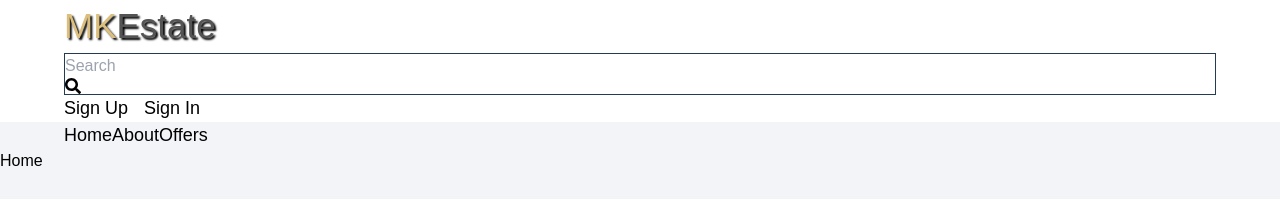
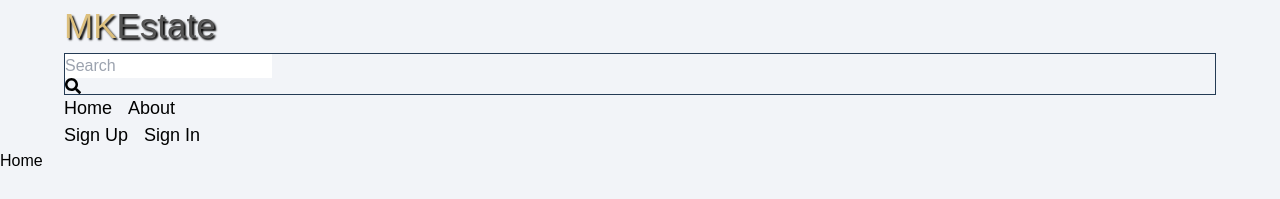
Before and after one commit to Moulouk321/mern-estate, a React (Vite) app in the folder client/: page / in a window 1280 px wide. Shown: the top 199 px of the page. Built offline with nearby package versions, Linux system fonts and the light colour scheme; no server answers.

Commit message:
Update header component with fixed header

```diff
--- a/client/src/App.css
+++ b/client/src/App.css
@@ -25,6 +25,7 @@ body{
 
 /*Background Colors*/
 .back-green{background-color: var(--color-green);}
+.back-original{background-color: var(--color-back);}
 .back-blue{background-color: var(--color-blue);}
 .back-dark{background-color: var(--color-dark);}
 .back-darkest{background-color: var(--color-darkest);}
--- a/client/src/components/header/Header.jsx
+++ b/client/src/components/header/Header.jsx
@@ -1,4 +1,4 @@
-import { useState } from 'react'
+import { useEffect, useState } from 'react'
 import { FaSearch } from 'react-icons/fa'
 import { Link } from "react-router-dom";
 import { useSelector } from 'react-redux'
@@ -9,10 +9,24 @@ export default function Header() {
   const { currentUser } = useSelector(state => state.user)
   const [openPopup, setOpenPopup] = useState(false);
   const HandleRemovePopUp = () => setOpenPopup(false);
+  const [isHeaderFixed, setIsHeaderFixed] = useState(false);
+
+  useEffect(() => {
+    const handleScroll = () => {
+      const scrollPosition = window.scrollY;
+      const shouldFixHeader = scrollPosition > 100;
+      setIsHeaderFixed(shouldFixHeader);
+    };
+
+    window.addEventListener('scroll', handleScroll);
+    return () => {
+      window.removeEventListener('scroll', handleScroll);
+    };
+  }, []);
   return (
-    <header>
+    <header className={isHeaderFixed ? 'fixed-header' : ''}>
         <div className='estate__header'>
-            <div className='estate__header-upper shadow-md back-white py-1'>
+            <div className='estate__header-upper shadow-md back-original py-1'>
               <div className='main-container flex items-center justify-between'>
                 <Link to='./'>
                   <h1 className='estate__header-upper_logo font-bold fs-40 flex justify-start'>
@@ -25,6 +39,13 @@ export default function Header() {
                   <FaSearch />
                 </form>
                 <div className='estate__header-upper_links flex items-center'>
+                  <div className='flex items-center justify-between py-2'>
+                    <div className='estate__header-lower_links flex items-center justify-center flex-1'>
+                      <Link to='./' className='fs-18 pointer color-basic-text'>Home</Link>
+                      <Link to='./about' className='fs-18 pointer color-basic-text'>About</Link>
+                      {/* <Link to='./offers' className='fs-18 pointer color-basic-text'>Offers</Link> */}
+                    </div>
+                  </div>
                   <Link to='./sign-up' className='fs-18 pointer'>Sign Up</Link>
                   {/* <Link to='./profile' className='fs-18 pointer'> */}
                     { currentUser ? (
@@ -39,7 +60,7 @@ export default function Header() {
                 </div>
               </div>
             </div>
-            <div className='estate__header-lower shadow-lg'>
+            {/* <div className='estate__header-lower shadow-lg'>
               <div className='main-container flex items-center justify-between py-2'>
                 <div className='estate__header-lower_links flex items-center justify-center flex-1'>
                   <Link to='./' className='fs-18 mx-4 pointer color-basic-text'>Home</Link>
@@ -47,7 +68,7 @@ export default function Header() {
                   <Link to='./offers' className='fs-18 mx-4 pointer color-basic-text'>Offers</Link>
                 </div>
               </div>
-            </div>
+            </div> */}
             <Profile openPopUp={openPopup} closePopUp={HandleRemovePopUp} />
         </div>
     </header>
--- a/client/src/components/header/header.css
+++ b/client/src/components/header/header.css
@@ -1,3 +1,4 @@
+.fixed-header{position: fixed;z-index: 3;width: 100%;}
 .estate__header-upper_logo{flex: 0.2;text-shadow: 2px 2px 2px black;}
 .header-form{border: 1px solid var(--color-dark);}
 .estate__header-upper_links a{margin-right: 1rem;}
```
